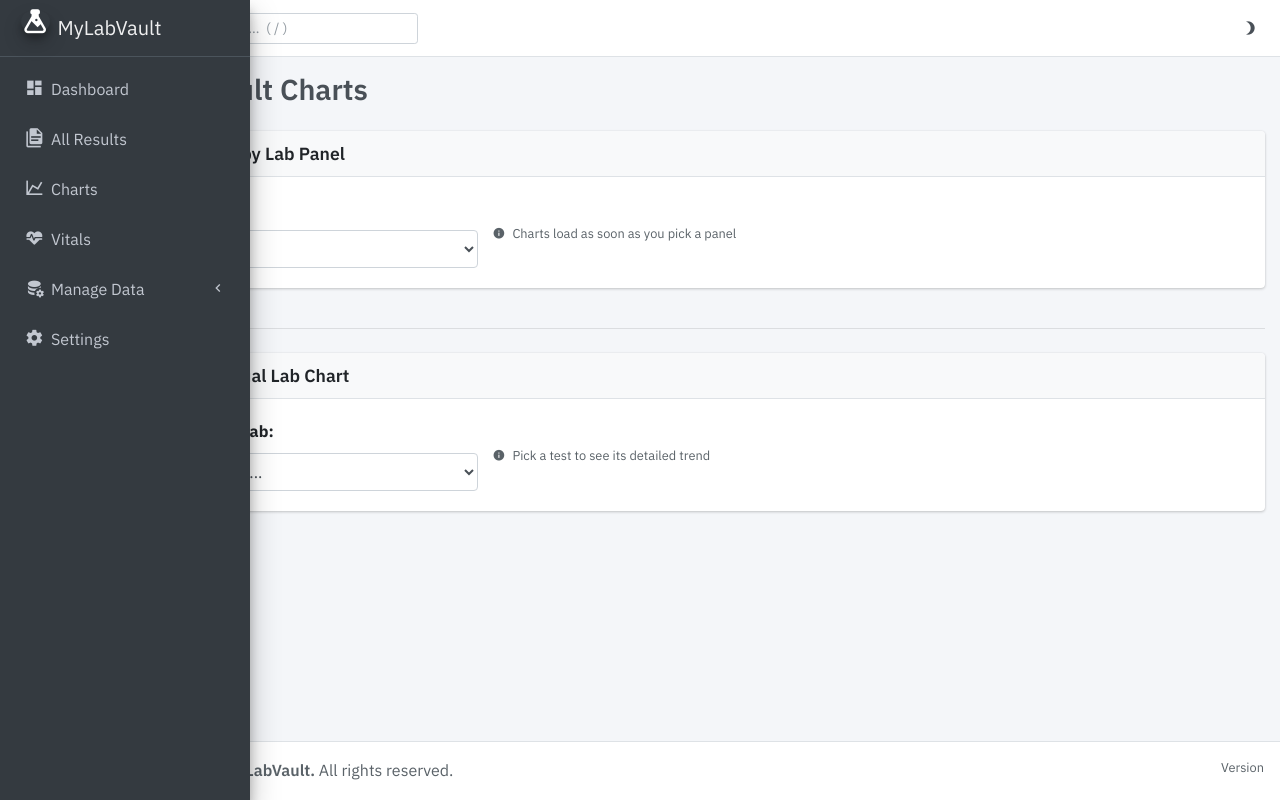
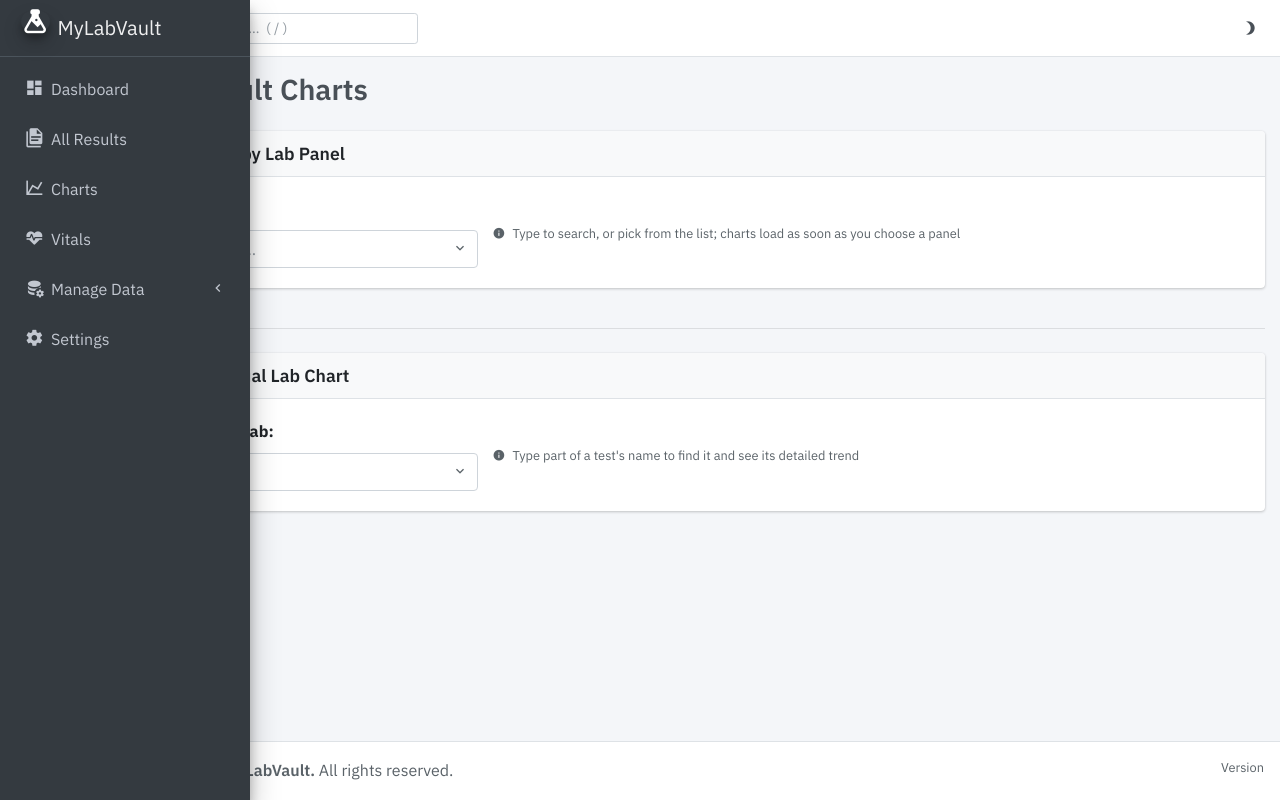
Before and after one commit to zaydons/MyLabVault, a Python web app: template app/templates/charts.html in a window 1280 px wide. Run offline with Jinja, Linux system fonts and the light colour scheme; the template is opened without the code that fills it, so the values that code supplies are empty; some libraries are stand-ins or nearby versions.

Commit message:
Charts: searchable panel and test dropdowns (#64)
The panel and test boxes on the Charts page are now search dropdowns. Typing
filters the list (each word must match, in any order); the test list keeps its
panel groups. Arrow keys, Enter and Escape work, and screen readers follow
along through the ARIA combobox pattern. The list opens upward near the bottom
of the screen. The underlying <select> still holds the value, so ?panel= and
?lab= links and the default panel work as before.

static/js/search-select.js is a small shared script, with no new library
or CDN. Chart titles now keep brackets in test names, e.g. Glucose (mmol/L).

Co-Authored-By: Claude Opus 5.5 <noreply@anthropic.com>
Claude-Session: https://claude.ai/code/session_01UnoCHpNE3Zdrrr1PqghPUH

```diff
--- /dev/null
+++ b/app/static/js/search-select.js
@@ -0,0 +1,237 @@
+/* Search dropdown: turns a <select> into a text box that filters its options as you type.
+ *
+ *     <select id="labSelect" data-search-select data-search-placeholder="Search tests…">
+ *       <optgroup label="Chemistry"><option value="3" data-detail="12 results">Glucose</option></optgroup>
+ *     </select>
+ *     SearchSelect.enhance(document.getElementById('labSelect'));
+ *
+ * The <select> stays in the page (hidden) and holds the value, so code that reads it, sets it with
+ * $(select).val(x).trigger('change'), or listens for 'change' works as before. Every typed word must
+ * appear in the option's name, its detail or its group, in any order. Arrow keys move, Enter picks,
+ * Escape closes; the ARIA combobox pattern lets screen readers follow along.
+ */
+(function () {
+    let nextId = 0;
+
+    const words = text => text.toLowerCase().split(/\s+/).filter(Boolean);
+
+    function enhance(select) {
+        if (!select || select.dataset.searchSelectReady) return;
+        select.dataset.searchSelectReady = '1';
+        const id = select.id || `search-select-${++nextId}`;
+        const label = document.querySelector(`label[for="${CSS.escape(id)}"]`);
+
+        const box = document.createElement('div');
+        box.className = 'search-select';
+        const icon = document.createElement('i');
+        icon.className = 'mdi mdi-magnify search-select-icon';
+        icon.setAttribute('aria-hidden', 'true');
+        const input = document.createElement('input');
+        input.type = 'text';
+        input.className = 'form-control';
+        input.id = `${id}-search`;
+        input.autocomplete = 'off';
+        input.spellcheck = false;
+        input.placeholder = select.dataset.searchPlaceholder || 'Type to search…';
+        input.setAttribute('role', 'combobox');
+        input.setAttribute('aria-autocomplete', 'list');
+        input.setAttribute('aria-expanded', 'false');
+        input.setAttribute('aria-controls', `${id}-list`);
+        const caret = document.createElement('i');
+        caret.className = 'mdi mdi-chevron-down search-select-caret';
+        caret.setAttribute('aria-hidden', 'true');
+        const list = document.createElement('div');
+        list.className = 'search-select-list';
+        list.id = `${id}-list`;
+        list.setAttribute('role', 'listbox');
+        list.hidden = true;
+        const status = document.createElement('div');
+        status.className = 'sr-only';
+        status.setAttribute('role', 'status');
+
+        // The visible label now names the text box, and the hidden select is left out of the page's tab order
+        if (label) {
+            label.htmlFor = input.id;
+            label.id = label.id || `${id}-label`;
+            list.setAttribute('aria-labelledby', label.id);
+        }
+        select.hidden = true;
+        select.tabIndex = -1;
+        select.setAttribute('aria-hidden', 'true');
+        box.append(icon, input, caret, list, status);
+        select.after(box);
+
+        let shown = [];     // option elements currently listed, in order
+        let active = -1;    // index into shown
+
+        const current = () => select.options[select.selectedIndex];
+        const showCurrent = () => {
+            const opt = current();
+            input.value = opt && opt.value ? opt.text : '';
+        };
+
+        function render(query) {
+            const terms = words(query);
+            list.replaceChildren();
+            shown = [];
+            const groups = new Map();
+            for (const opt of select.options) {
+                if (!opt.value || opt.disabled) continue;
+                const group = opt.parentElement.tagName === 'OPTGROUP' ? opt.parentElement.label : '';
+                const haystack = `${opt.text} ${opt.dataset.detail || ''} ${group}`.toLowerCase();
+                if (!terms.every(t => haystack.includes(t))) continue;
+                if (!groups.has(group)) groups.set(group, []);
+                groups.get(group).push(opt);
+            }
+            for (const [group, opts] of groups) {
+                let parent = list;
+                if (group) {
+                    parent = document.createElement('div');
+                    parent.setAttribute('role', 'group');
+                    const heading = document.createElement('div');
+                    heading.className = 'search-select-group';
+                    heading.id = `${list.id}-g${list.children.length}`;
+                    heading.setAttribute('role', 'presentation');
+                    heading.textContent = group;
+                    parent.setAttribute('aria-labelledby', heading.id);
+                    parent.append(heading);
+                    list.append(parent);
+                }
+                for (const opt of opts) {
+                    const li = document.createElement('div');
+                    li.id = `${list.id}-o${shown.length}`;
+                    li.setAttribute('role', 'option');
+                    li.setAttribute('aria-selected', 'false');
+                    li.dataset.index = shown.length;
+                    const isCurrent = opt === current();
+                    if (isCurrent) li.classList.add('current');
+                    const check = document.createElement('i');
+                    check.className = `mdi ${isCurrent ? 'mdi-check' : 'mdi-blank'} search-select-check`;
+                    check.setAttribute('aria-hidden', 'true');
+                    const name = document.createElement('span');
+                    name.className = 'name';
+                    name.textContent = opt.text;
+                    li.append(check, name);
+                    if (opt.dataset.detail) {
+                        const detail = document.createElement('span');
+                        detail.className = 'detail';
+                        detail.textContent = opt.dataset.detail;
+                        li.append(detail);
+                    }
+                    if (isCurrent) {
+                        const sr = document.createElement('span');
+                        sr.className = 'sr-only';
+                        sr.textContent = ' (current)';
+                        li.append(sr);
+                    }
+                    parent.append(li);
+                    shown.push(opt);
+                }
+            }
+            if (!shown.length) {
+                const li = document.createElement('div');
+                li.className = 'empty';
+                li.setAttribute('role', 'presentation');
+                li.textContent = select.dataset.searchEmpty || 'No matches';
+                list.append(li);
+            }
+            status.textContent = shown.length === 1 ? '1 match' : `${shown.length} matches`;
+            const at = shown.indexOf(current());
+            setActive(terms.length ? 0 : at);
+        }
+
+        function setActive(index) {
+            const previous = list.querySelector('[aria-selected="true"]');
+            if (previous) previous.setAttribute('aria-selected', 'false');
+            active = shown.length ? Math.max(-1, Math.min(index, shown.length - 1)) : -1;
+            const li = active >= 0 ? document.getElementById(`${list.id}-o${active}`) : null;
+            if (li) {
+                li.setAttribute('aria-selected', 'true');
+                input.setAttribute('aria-activedescendant', li.id);
+                li.scrollIntoView({ block: 'nearest' });
+            } else {
+                input.removeAttribute('aria-activedescendant');
+            }
+        }
+
+        function open(query = '') {
+            render(query);
+            list.hidden = false;
+            input.setAttribute('aria-expanded', 'true');
+            place();
+        }
+
+        // Open upward when the box is near the bottom of the screen, and never run off it
+        function place() {
+            list.classList.remove('above');
+            list.style.maxHeight = '';
+            const rect = input.getBoundingClientRect();
+            const below = window.innerHeight - rect.bottom - 12;
+            const above = rect.top - 12;
+            const wanted = Math.min(list.scrollHeight, parseFloat(getComputedStyle(list).maxHeight) || Infinity);
+            const up = wanted > below && above > below;
+            list.classList.toggle('above', up);
+            list.style.maxHeight = `${Math.max(120, Math.min(wanted, up ? above : below))}px`;
+        }
+
+        function close(restore = true) {
+            list.hidden = true;
+            input.setAttribute('aria-expanded', 'false');
+            input.removeAttribute('aria-activedescendant');
+            status.textContent = '';
+            if (restore) showCurrent();
+        }
+
+        function choose(opt) {
+            close(false);
+            if (opt && opt !== current()) {
+                select.value = opt.value;
+                select.dispatchEvent(new Event('change', { bubbles: true }));  // jQuery handlers get this too
+            }
+            showCurrent();
+        }
+
+        input.addEventListener('focus', () => { input.select(); open(); });
+        input.addEventListener('click', () => { if (list.hidden) open(); });
+        input.addEventListener('input', () => open(input.value));
+        input.addEventListener('keydown', e => {
+            if (e.key === 'ArrowDown' || e.key === 'ArrowUp') {
+                e.preventDefault();
+                if (list.hidden) return open();
+                setActive(active + (e.key === 'ArrowDown' ? 1 : -1));
+            } else if (e.key === 'Home' && !list.hidden && e.ctrlKey) {
+                e.preventDefault(); setActive(0);
+            } else if (e.key === 'End' && !list.hidden && e.ctrlKey) {
+                e.preventDefault(); setActive(shown.length - 1);
+            } else if (e.key === 'Enter') {
+                if (!list.hidden) {
+                    e.preventDefault();
+                    if (active >= 0) choose(shown[active]);
+                }
+            } else if (e.key === 'Escape') {
+                if (!list.hidden) { e.preventDefault(); close(); input.select(); }
+            } else if (e.key === 'Tab') {
+                close();
+            }
+        });
+        // mousedown, not click, so the pick happens before the text box loses focus
+        list.addEventListener('mousedown', e => {
+            e.preventDefault();
+            const li = e.target.closest('[role="option"]');
+            if (li) choose(shown[+li.dataset.index]);
+        });
+        caret.addEventListener('mousedown', e => { e.preventDefault(); list.hidden ? input.focus() : close(); });
+        input.addEventListener('blur', () => close());
+
+        // Keep the text in step when other code changes the select, e.g. $(select).val(x).trigger('change')
+        select.addEventListener('change', showCurrent);
+        if (window.jQuery) jQuery(select).on('change', showCurrent);
+        showCurrent();
+        return input;
+    }
+
+    window.SearchSelect = { enhance };
+    document.addEventListener('DOMContentLoaded', () => {
+        document.querySelectorAll('select[data-search-select]').forEach(enhance);
+    });
+})();
--- a/app/templates/charts.html
+++ b/app/templates/charts.html
@@ -35,10 +35,11 @@
             <div class="row align-items-center">
               <div class="col-md-4">
                 <label for="panelSelect" class="form-label">Select Lab Panel:</label>
-                <select id="panelSelect" class="form-control" data-default="{{ default_panel_id or '' }}">
+                <select id="panelSelect" class="form-control" data-default="{{ default_panel_id or '' }}"
+                        data-search-select data-search-placeholder="Search panels…" data-search-empty="No panels match">
                   <option value="">Choose a panel...</option>
                   {% for panel in panels %}
-                  <option value="{{ panel.id }}">{{ panel.name }} ({{ panel.lab_count }} labs)</option>
+                  <option value="{{ panel.id }}" data-detail="{{ panel.lab_count }} {{ 'test' if panel.lab_count == 1 else 'tests' }}">{{ panel.name }}</option>
                   {% endfor %}
                 </select>
               </div>
@@ -46,7 +47,7 @@
                 <div class="text-muted">
                   <small>
                     <i class="mdi mdi-information mr-1"></i>
-                    Charts load as soon as you pick a panel
+                    Type to search, or pick from the list; charts load as soon as you choose a panel
                   </small>
                 </div>
               </div>
@@ -93,12 +94,13 @@
             <div class="row align-items-center">
               <div class="col-md-4">
                 <label for="labSelect" class="form-label">Select Individual Lab:</label>
-                <select id="labSelect" class="form-control">
+                <select id="labSelect" class="form-control"
+                        data-search-select data-search-placeholder="Search tests…" data-search-empty="No tests match">
                   <option value="">Choose a lab test...</option>
                   {% for panel in grouped_labs %}
                   <optgroup label="{{ panel.name }}">
                     {% for lab in panel.labs %}
-                    <option value="{{ lab.id }}">{{ lab.name }} ({{ lab.result_count }} results)</option>
+                    <option value="{{ lab.id }}" data-detail="{{ lab.result_count }} {{ 'result' if lab.result_count == 1 else 'results' }}">{{ lab.name }}</option>
                     {% endfor %}
                   </optgroup>
                   {% endfor %}
@@ -108,7 +110,7 @@
                 <div class="text-muted">
                   <small>
                     <i class="mdi mdi-information mr-1"></i>
-                    Pick a test to see its detailed trend
+                    Type part of a test's name to find it and see its detailed trend
                   </small>
                 </div>
               </div>
@@ -200,21 +202,23 @@
 {% endblock %}
 
 {% block extra_scripts %}
+<script src="/static/js/search-select.js"></script>
 <script>
 function chartNumber(value) {
     return (value === null || value === undefined || isNaN(parseFloat(value))) ? null : parseFloat(value);
 }
 
 $(document).ready(function() {
+    $('select[data-search-select]').each((_, select) => SearchSelect.enhance(select));
     // Charts load as soon as a panel or test is picked
     $('#panelSelect').on('change', function() {
         if (!this.value) return;
-        loadPanelCharts(this.value, $('#panelSelect option:selected').text().split(' (')[0]);
+        loadPanelCharts(this.value, $('#panelSelect option:selected').text());
         rememberSelection('panel', this.value);
     });
     $('#labSelect').on('change', function() {
         if (!this.value) return;
-        loadIndividualChart(this.value, $('#labSelect option:selected').text().split(' (')[0]);
+        loadIndividualChart(this.value, $('#labSelect option:selected').text());
         rememberSelection('lab', this.value);
     });
 
--- a/app/templates/layout.html
+++ b/app/templates/layout.html
@@ -334,6 +334,28 @@
         .dark-mode .app-search-results { background: #343a40; border-color: #6c757d; }
         .dark-mode .app-search-results li .detail, .dark-mode .app-search-icon { color: #c8cdd2; }
         .dark-mode .app-search-results li[aria-selected="true"], .dark-mode .app-search-results li:hover { background: #3f4a56; }
+        /* ---- Search dropdown (static/js/search-select.js) ---- */
+        .search-select { position: relative; }
+        .search-select .form-control { padding-left: 2rem; padding-right: 2rem; text-overflow: ellipsis; }
+        .search-select-icon, .search-select-caret { position: absolute; top: 50%; transform: translateY(-50%); color: #5a6268; }
+        .search-select-icon { left: 0.6rem; pointer-events: none; }
+        .search-select-caret { right: 0.6rem; cursor: pointer; }
+        .search-select-list { position: absolute; top: calc(100% + 4px); left: 0; right: 0; min-width: 16rem; z-index: 1040; background: #fff; border: 1px solid #ced4da; border-radius: 0.375rem; box-shadow: 0 6px 16px rgba(0,0,0,.12); max-height: 22rem; overflow-y: auto; }
+        .search-select-list.above { top: auto; bottom: calc(100% + 4px); }
+        .search-select-group { padding: 0.5rem 0.75rem 0.25rem; font-size: 0.8rem; font-weight: 600; text-transform: uppercase; letter-spacing: 0.03em; color: #5a6268; }
+        .search-select-list [role="option"] { display: flex; align-items: baseline; gap: 0.4rem; padding: 0.4rem 0.75rem; cursor: pointer; border-left: 3px solid transparent; }
+        .search-select-list [role="option"] .name { flex: 1 1 auto; }
+        .search-select-list [role="option"] .detail { flex: 0 0 auto; font-size: 0.8rem; color: #5a6268; }
+        .search-select-list [role="option"].current .name { font-weight: 600; }
+        .search-select-check { width: 1rem; flex: 0 0 auto; }
+        .search-select-list [role="option"][aria-selected="true"], .search-select-list [role="option"]:hover { background: #e7f1fb; }
+        .search-select-list [role="option"][aria-selected="true"] { border-left-color: #0b4a85; }
+        .search-select-list .empty { padding: 0.5rem 0.75rem; color: #5a6268; }
+        .dark-mode .search-select-list { background: #343a40; border-color: #6c757d; }
+        .dark-mode .search-select-icon, .dark-mode .search-select-caret, .dark-mode .search-select-group,
+        .dark-mode .search-select-list [role="option"] .detail, .dark-mode .search-select-list .empty { color: #c8cdd2; }
+        .dark-mode .search-select-list [role="option"][aria-selected="true"], .dark-mode .search-select-list [role="option"]:hover { background: #3f4a56; }
+        .dark-mode .search-select-list [role="option"][aria-selected="true"] { border-left-color: #bcd9f7; }
         @media (max-width: 767.98px) {
             .app-search { position: static; }
             .app-search-box { display: none; position: absolute; left: 0.5rem; right: 0.5rem; top: calc(100% + 4px); width: auto; z-index: 1050; }
```
Also changed, not shown: tests/test_browser.py (+57 -0 lines), README.md.
